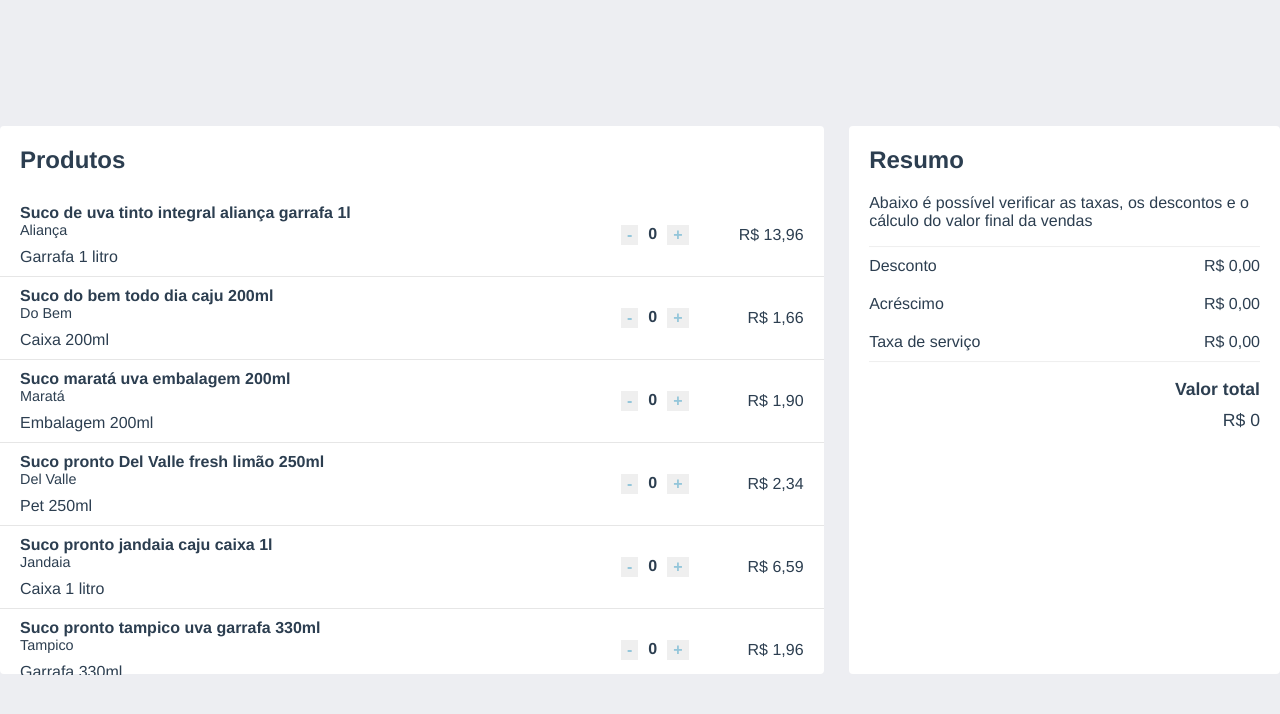
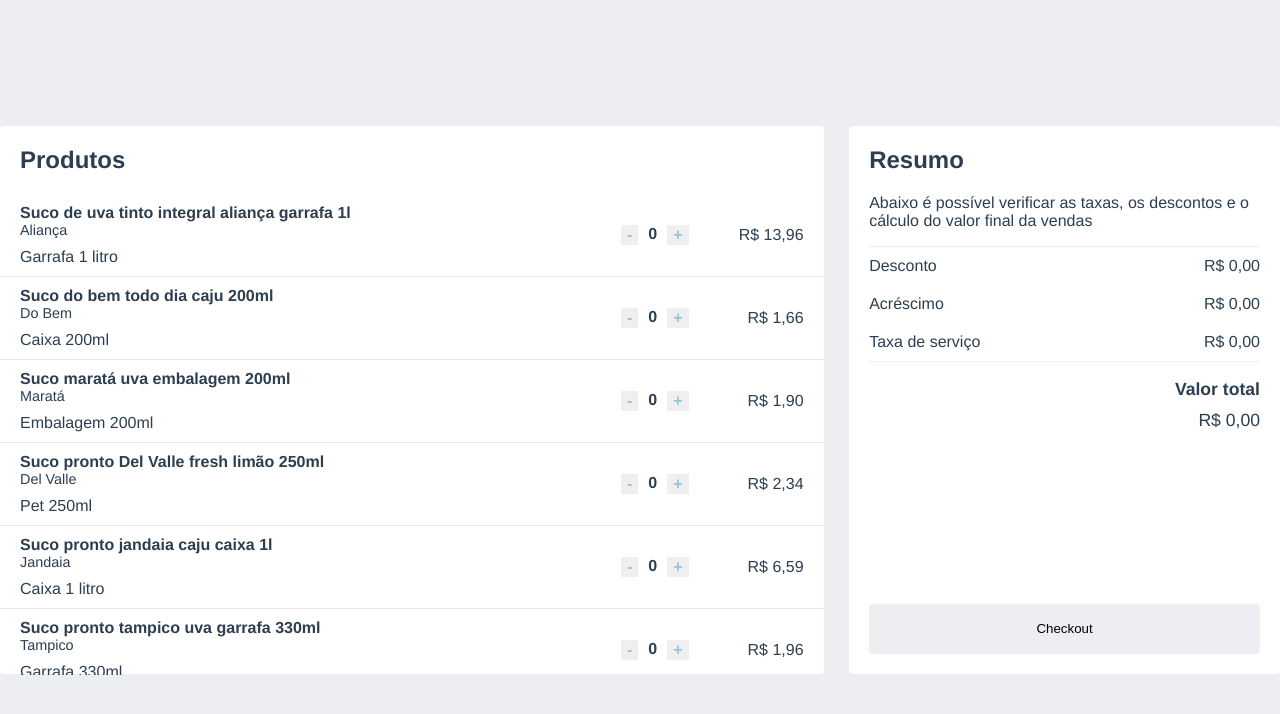
Before and after one commit to savilasaraiva/dev-academy-checkout-frontend, a Vue app: page / in a window 1280 px wide. Shown: the top 714 px of the page. Built offline with nearby package versions, Linux system fonts and the light colour scheme.

Commit message:
Creates filters

```diff
--- /dev/null
+++ b/src/filters/index.js
@@ -0,0 +1,12 @@
+export default Vue => {
+    Vue.filter('toMoney', value => {
+        const formatter = new Intl.NumberFormat('pt-BR', {
+            style: 'currency',
+            currency: 'BRL',
+            minimumFractionDigits: 2,
+            maximumFractionDigits: 2
+        })
+
+        return formatter.format(value)
+    })
+}
--- a/src/main.js
+++ b/src/main.js
@@ -1,9 +1,12 @@
 import Vue from 'vue'
 import App from './App.vue'
 import router from './router'
+import filters from './filters'
 import store from './store'
 
 Vue.config.productionTip = false
+
+filters(Vue);
 
 new Vue({
   router,
--- /dev/null
+++ b/src/pages/checkout/Checkout.vue
@@ -0,0 +1,3 @@
+<template>
+    <h1>CHECKOUT</h1>
+</template>
--- a/src/pages/home/components/HomePaymentSummary.vue
+++ b/src/pages/home/components/HomePaymentSummary.vue
@@ -18,7 +18,13 @@
         </div>
         <div class="total-value">
             <p class="total">Valor total</p>
-            <p class="value">R$ {{ totalValue }}</p>
+            <p class="value">{{ totalValue | toMoney }}</p>
+        </div>
+
+        <div class="button-container">
+            <router-link to="/checkout">
+                <button class="checkout-button">Checkout</button>
+            </router-link>
         </div>
     </div>
 </template>
@@ -38,6 +44,7 @@
 
 <style lang="stylus">
 .home-payment-summary
+    position relative
     padding 0 20px
     background-color #fff
     border-radius 4px
@@ -72,4 +79,19 @@
 
     .value
         margin 0
+
+.button-container
+    position absolute
+    width calc(100% - 40px)
+    bottom 20px
+
+.checkout-button
+    width 100%
+    height 50px
+    border-radius 4px
+    border 1px solid #eee
+    background-color #edeef2
+
+    &:focus
+        outline 0
 </style>
--- a/src/pages/home/components/HomeProductListItem.vue
+++ b/src/pages/home/components/HomeProductListItem.vue
@@ -27,18 +27,6 @@
     name: 'HomeProductListItem',
     props: {
         product: Object
-    },
-    filters: {
-        toMoney(value) {
-            const formatter = new Intl.NumberFormat('pt-BR', {
-                style: 'currency',
-                currency: 'BRL',
-                minimumFractionDigits: 2,
-                maximumFractionDigits: 2
-            })
-
-            return formatter.format(value)
-        }
     },
     computed: {
         productTotalPrice() {
--- a/src/router/index.js
+++ b/src/router/index.js
@@ -8,6 +8,11 @@
     path: '/',
     name: 'home',
     component: () => import('../pages/home/Home.vue')
+  },
+  {
+    path: '/checkout',
+    name: 'checkout',
+    component: () => import('../pages/checkout/Checkout.vue')
   }
 ]
 
```
